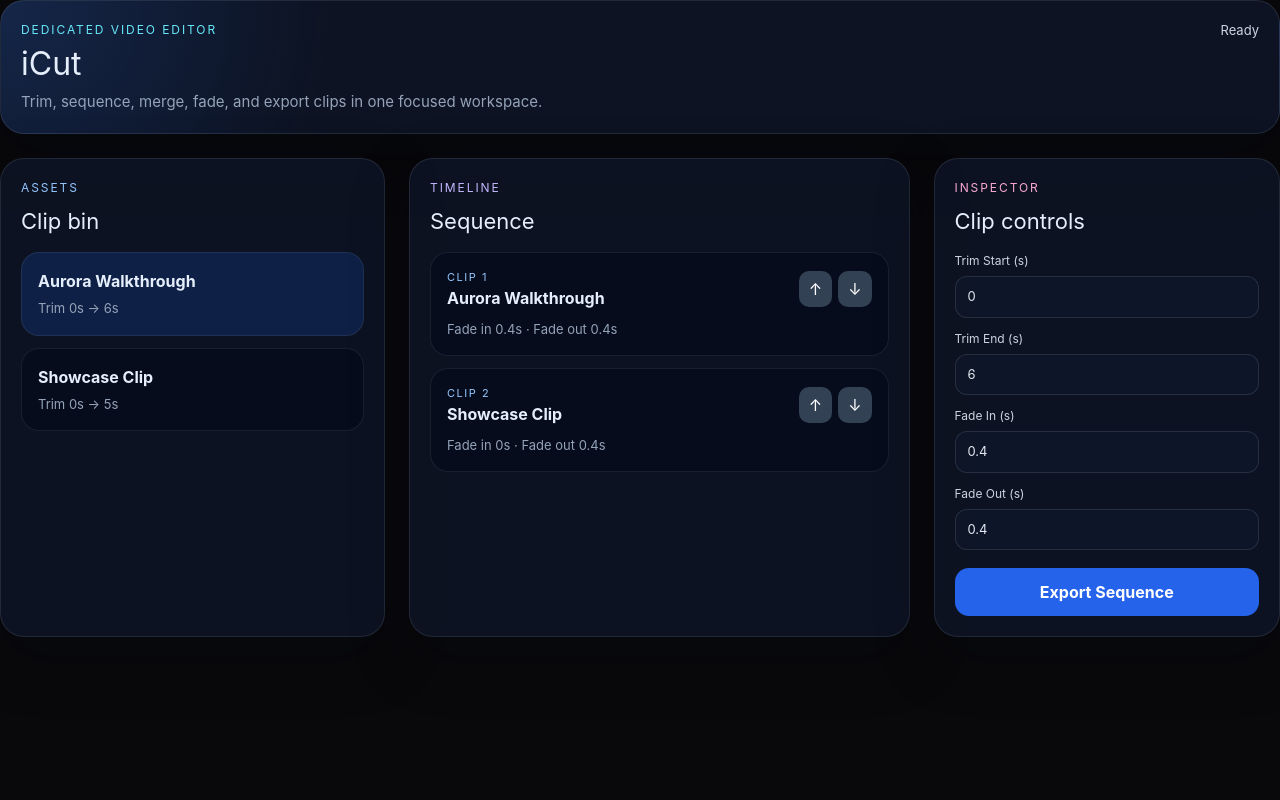
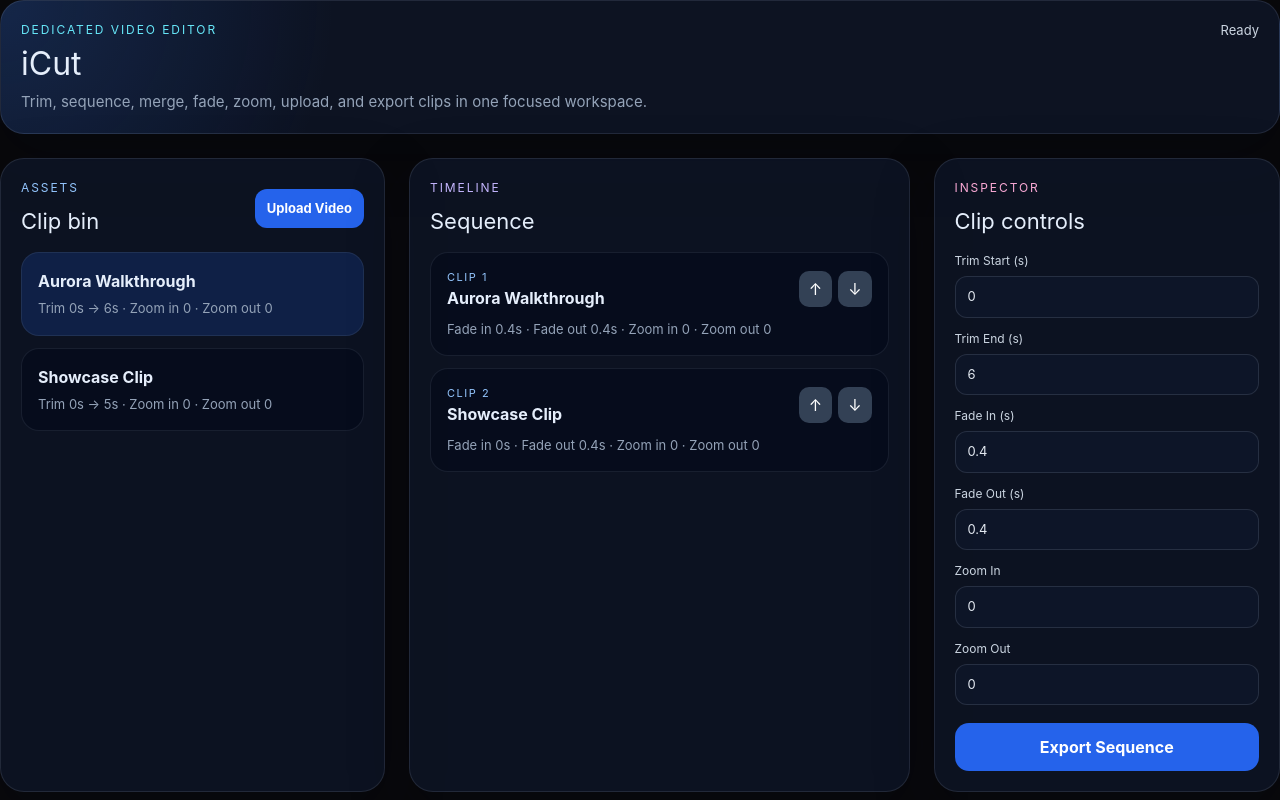
Before and after one commit to mavicair2tw/openai-tw-site, a Next.js app: page /icut in a window 1280 px wide. Built offline with nearby package versions, Linux system fonts and the light colour scheme.

Commit message:
feat(icut): add uploads and zoom controls

```diff
--- a/src/app/api/icut-export/route.ts
+++ b/src/app/api/icut-export/route.ts
@@ -14,11 +14,14 @@ type ClipInput = {
   trimEnd?: number;
   fadeIn?: number;
   fadeOut?: number;
+  zoomIn?: number;
+  zoomOut?: number;
 };
 
-async function downloadFile(url: string, filePath: string) {
+async function downloadFile(src: string, filePath: string, origin: string) {
+  const url = src.startsWith('http://') || src.startsWith('https://') ? src : new URL(src, origin).toString();
   const response = await fetch(url);
-  if (!response.ok) throw new Error(`Failed to download ${url}`);
+  if (!response.ok) throw new Error(`Failed to download ${src}`);
   const buffer = Buffer.from(await response.arrayBuffer());
   await fs.writeFile(filePath, buffer);
 }
@@ -31,6 +34,7 @@ export async function POST(req: Request) {
     return NextResponse.json({ error: 'No clips provided.' }, { status: 400 });
   }
 
+  const origin = new URL(req.url).origin;
   const jobId = crypto.randomUUID();
   const tempDir = path.join(os.tmpdir(), `icut-export-${jobId}`);
   await fs.mkdir(tempDir, { recursive: true });
@@ -42,17 +46,21 @@ export async function POST(req: Request) {
       const clip = clips[index];
       const inputPath = path.join(tempDir, `input-${index}.mp4`);
       const outputPath = path.join(tempDir, `processed-${index}.mp4`);
-      await downloadFile(clip.src, inputPath);
+      await downloadFile(clip.src, inputPath, origin);
 
       const videoFilters: string[] = [];
       const fadeIn = Math.max(0, Number(clip.fadeIn || 0));
       const fadeOut = Math.max(0, Number(clip.fadeOut || 0));
+      const zoomIn = Math.max(0, Number(clip.zoomIn || 0));
+      const zoomOut = Math.max(0, Number(clip.zoomOut || 0));
       const trimStart = Math.max(0, Number(clip.trimStart || 0));
       const trimEnd = Math.max(trimStart, Number(clip.trimEnd || 0));
       const duration = trimEnd > trimStart ? trimEnd - trimStart : 0;
 
       if (fadeIn > 0) videoFilters.push(`fade=t=in:st=0:d=${fadeIn}`);
       if (fadeOut > 0 && duration > fadeOut) videoFilters.push(`fade=t=out:st=${duration - fadeOut}:d=${fadeOut}`);
+      if (zoomIn > 0) videoFilters.push(`scale=iw*(1+${zoomIn}):ih*(1+${zoomIn}),crop=iw/(1+${zoomIn}):ih/(1+${zoomIn})`);
+      if (zoomOut > 0) videoFilters.push(`scale=iw*(1+${zoomOut}):ih*(1+${zoomOut}),crop=iw/(1+${zoomOut}):ih/(1+${zoomOut})`);
 
       const args = ['-y'];
       if (trimStart > 0) args.push('-ss', String(trimStart));
--- /dev/null
+++ b/src/app/api/icut-upload/route.ts
@@ -0,0 +1,30 @@
+import { NextResponse } from 'next/server';
+import { promises as fs } from 'fs';
+import path from 'path';
+
+export async function POST(req: Request) {
+  try {
+    const formData = await req.formData();
+    const file = formData.get('file');
+
+    if (!(file instanceof File)) {
+      return NextResponse.json({ error: 'No file uploaded.' }, { status: 400 });
+    }
+
+    const bytes = Buffer.from(await file.arrayBuffer());
+    const uploadsDir = path.join(process.cwd(), 'public', 'uploads');
+    await fs.mkdir(uploadsDir, { recursive: true });
+
+    const safeName = `${Date.now()}-${file.name.replace(/[^a-zA-Z0-9._-]/g, '-')}`;
+    const filePath = path.join(uploadsDir, safeName);
+    await fs.writeFile(filePath, bytes);
+
+    return NextResponse.json({
+      title: file.name,
+      src: `/uploads/${safeName}`,
+    });
+  } catch (error) {
+    const message = error instanceof Error ? error.message : 'Upload failed';
+    return NextResponse.json({ error: message }, { status: 500 });
+  }
+}
--- a/src/app/icut/page.tsx
+++ b/src/app/icut/page.tsx
@@ -1,6 +1,6 @@
 'use client';
 
-import { useMemo, useState } from 'react';
+import { ChangeEvent, useMemo, useState } from 'react';
 
 type Clip = {
   id: string;
@@ -10,6 +10,8 @@ type Clip = {
   trimEnd: number;
   fadeIn: number;
   fadeOut: number;
+  zoomIn: number;
+  zoomOut: number;
 };
 
 const sampleClips: Clip[] = [
@@ -21,6 +23,8 @@ const sampleClips: Clip[] = [
     trimEnd: 6,
     fadeIn: 0.4,
     fadeOut: 0.4,
+    zoomIn: 0,
+    zoomOut: 0,
   },
   {
     id: 'clip-2',
@@ -30,6 +34,8 @@ const sampleClips: Clip[] = [
     trimEnd: 5,
     fadeIn: 0,
     fadeOut: 0.4,
+    zoomIn: 0,
+    zoomOut: 0,
   },
 ];
 
@@ -56,6 +62,7 @@ export default function ICutPage() {
   const [clips, setClips] = useState<Clip[]>(sampleClips);
   const [activeId, setActiveId] = useState<string>(sampleClips[0]?.id ?? '');
   const [isExporting, setIsExporting] = useState(false);
+  const [isUploading, setIsUploading] = useState(false);
   const [status, setStatus] = useState('Ready');
 
   const activeClip = useMemo(() => clips.find((clip) => clip.id === activeId) ?? clips[0], [clips, activeId]);
@@ -74,6 +81,52 @@ export default function ICutPage() {
       [next[index], next[target]] = [next[target], next[index]];
       return next;
     });
+  };
+
+  const handleUpload = async (event: ChangeEvent<HTMLInputElement>) => {
+    const file = event.target.files?.[0];
+    if (!file) return;
+
+    setIsUploading(true);
+    setStatus(`Uploading ${file.name}...`);
+
+    try {
+      const formData = new FormData();
+      formData.append('file', file);
+
+      const response = await fetch('/api/icut-upload', {
+        method: 'POST',
+        body: formData,
+      });
+
+      if (!response.ok) {
+        const errorData = await response.json().catch(() => ({}));
+        throw new Error(errorData?.error || 'Upload failed');
+      }
+
+      const data = await response.json();
+      const newClip: Clip = {
+        id: `clip-${Date.now()}`,
+        title: data.title,
+        src: data.src,
+        trimStart: 0,
+        trimEnd: 6,
+        fadeIn: 0,
+        fadeOut: 0,
+        zoomIn: 0,
+        zoomOut: 0,
+      };
+
+      setClips((current) => [...current, newClip]);
+      setActiveId(newClip.id);
+      setStatus(`Uploaded ${data.title}`);
+    } catch (error) {
+      console.error(error);
+      setStatus(error instanceof Error ? error.message : 'Upload failed');
+    } finally {
+      setIsUploading(false);
+      event.target.value = '';
+    }
   };
 
   const handleExport = async () => {
@@ -119,7 +172,7 @@ export default function ICutPage() {
             <div style={{ fontSize: '12px', letterSpacing: '0.16em', textTransform: 'uppercase', color: '#67e8f9', marginBottom: '8px' }}>Dedicated Video Editor</div>
             <h1 style={{ margin: 0, fontSize: '32px', lineHeight: 1.05 }}>iCut</h1>
             <p style={{ margin: '10px 0 0', maxWidth: '760px', fontSize: '15px', color: '#94a3b8' }}>
-              Trim, sequence, merge, fade, and export clips in one focused workspace.
+              Trim, sequence, merge, fade, zoom, upload, and export clips in one focused workspace.
             </p>
           </div>
           <div style={{ fontSize: '13px', color: '#cbd5e1' }}>{status}</div>
@@ -128,8 +181,17 @@ export default function ICutPage() {
 
       <div style={{ display: 'grid', gridTemplateColumns: '1fr 1.3fr 0.9fr', gap: '24px' }}>
         <section style={cardStyle}>
-          <div style={{ fontSize: '12px', letterSpacing: '0.16em', textTransform: 'uppercase', color: '#93c5fd', marginBottom: '8px' }}>Assets</div>
-          <h2 style={{ margin: '0 0 14px 0', fontSize: '22px' }}>Clip bin</h2>
+          <div style={{ display: 'flex', justifyContent: 'space-between', gap: '12px', alignItems: 'center', marginBottom: '14px' }}>
+            <div>
+              <div style={{ fontSize: '12px', letterSpacing: '0.16em', textTransform: 'uppercase', color: '#93c5fd', marginBottom: '8px' }}>Assets</div>
+              <h2 style={{ margin: 0, fontSize: '22px' }}>Clip bin</h2>
+            </div>
+            <label style={{ display: 'inline-block', borderRadius: '12px', padding: '10px 12px', background: isUploading ? '#475569' : '#2563eb', color: '#fff', cursor: isUploading ? 'not-allowed' : 'pointer', fontWeight: 700, fontSize: '13px' }}>
+              {isUploading ? 'Uploading...' : 'Upload Video'}
+              <input type="file" accept="video/*" onChange={handleUpload} style={{ display: 'none' }} disabled={isUploading} />
+            </label>
+          </div>
+
           <div style={{ display: 'grid', gap: '12px' }}>
             {clips.map((clip) => (
               <button
@@ -146,7 +208,9 @@ export default function ICutPage() {
                 }}
               >
                 <div style={{ fontWeight: 700, marginBottom: '6px' }}>{clip.title}</div>
-                <div style={{ fontSize: '13px', color: '#94a3b8' }}>Trim {clip.trimStart}s → {clip.trimEnd}s</div>
+                <div style={{ fontSize: '13px', color: '#94a3b8' }}>
+                  Trim {clip.trimStart}s → {clip.trimEnd}s · Zoom in {clip.zoomIn} · Zoom out {clip.zoomOut}
+                </div>
               </button>
             ))}
           </div>
@@ -169,7 +233,7 @@ export default function ICutPage() {
                   </div>
                 </div>
                 <div style={{ fontSize: '13px', color: '#94a3b8' }}>
-                  Fade in {clip.fadeIn}s · Fade out {clip.fadeOut}s
+                  Fade in {clip.fadeIn}s · Fade out {clip.fadeOut}s · Zoom in {clip.zoomIn} · Zoom out {clip.zoomOut}
                 </div>
               </div>
             ))}
@@ -198,6 +262,14 @@ export default function ICutPage() {
                 <label style={{ display: 'block', marginBottom: '6px', fontSize: '12px', color: '#cbd5e1' }}>Fade Out (s)</label>
                 <input type="number" step="0.1" value={activeClip.fadeOut} onChange={(e) => updateClip(activeClip.id, { fadeOut: Number(e.target.value) })} style={fieldStyle} />
               </div>
+              <div>
+                <label style={{ display: 'block', marginBottom: '6px', fontSize: '12px', color: '#cbd5e1' }}>Zoom In</label>
+                <input type="number" step="0.05" value={activeClip.zoomIn} onChange={(e) => updateClip(activeClip.id, { zoomIn: Number(e.target.value) })} style={fieldStyle} />
+              </div>
+              <div>
+                <label style={{ display: 'block', marginBottom: '6px', fontSize: '12px', color: '#cbd5e1' }}>Zoom Out</label>
+                <input type="number" step="0.05" value={activeClip.zoomOut} onChange={(e) => updateClip(activeClip.id, { zoomOut: Number(e.target.value) })} style={fieldStyle} />
+              </div>
             </div>
           ) : (
             <div style={{ color: '#94a3b8' }}>Select a clip to edit.</div>
```
